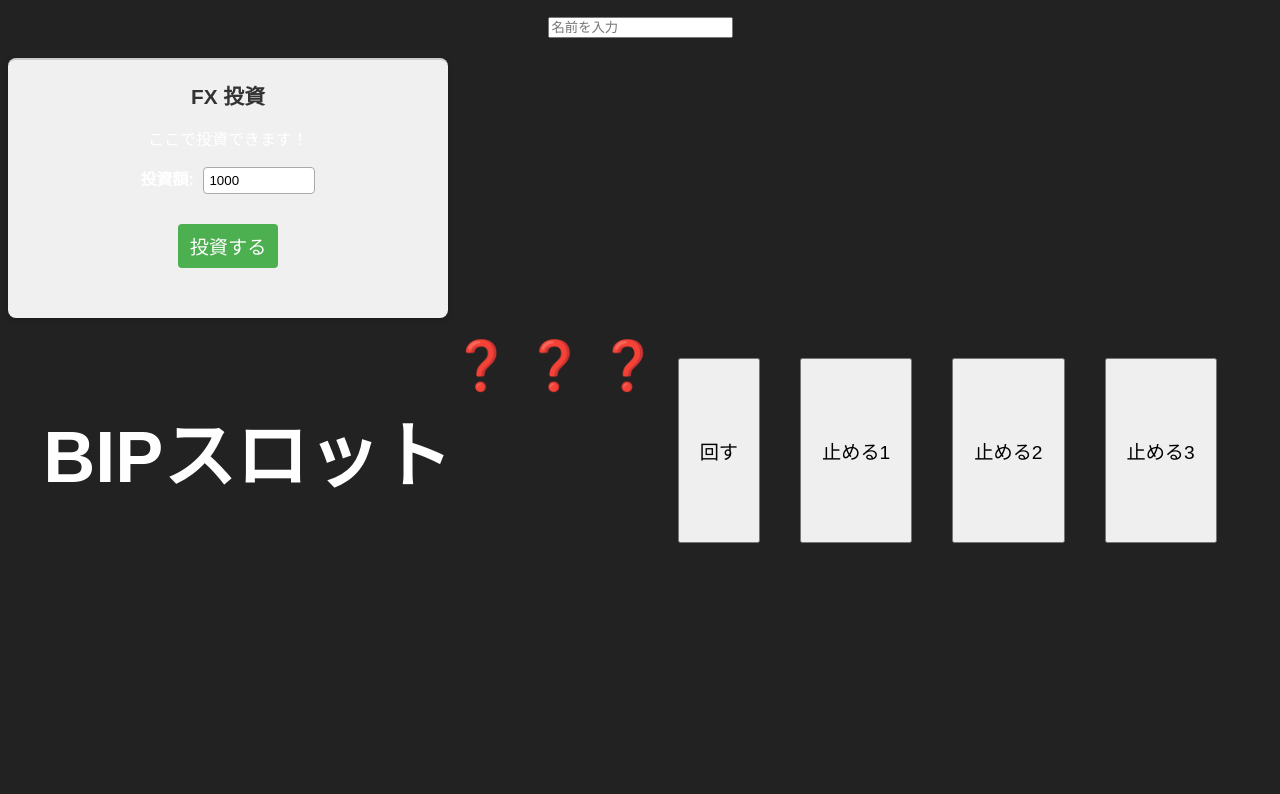
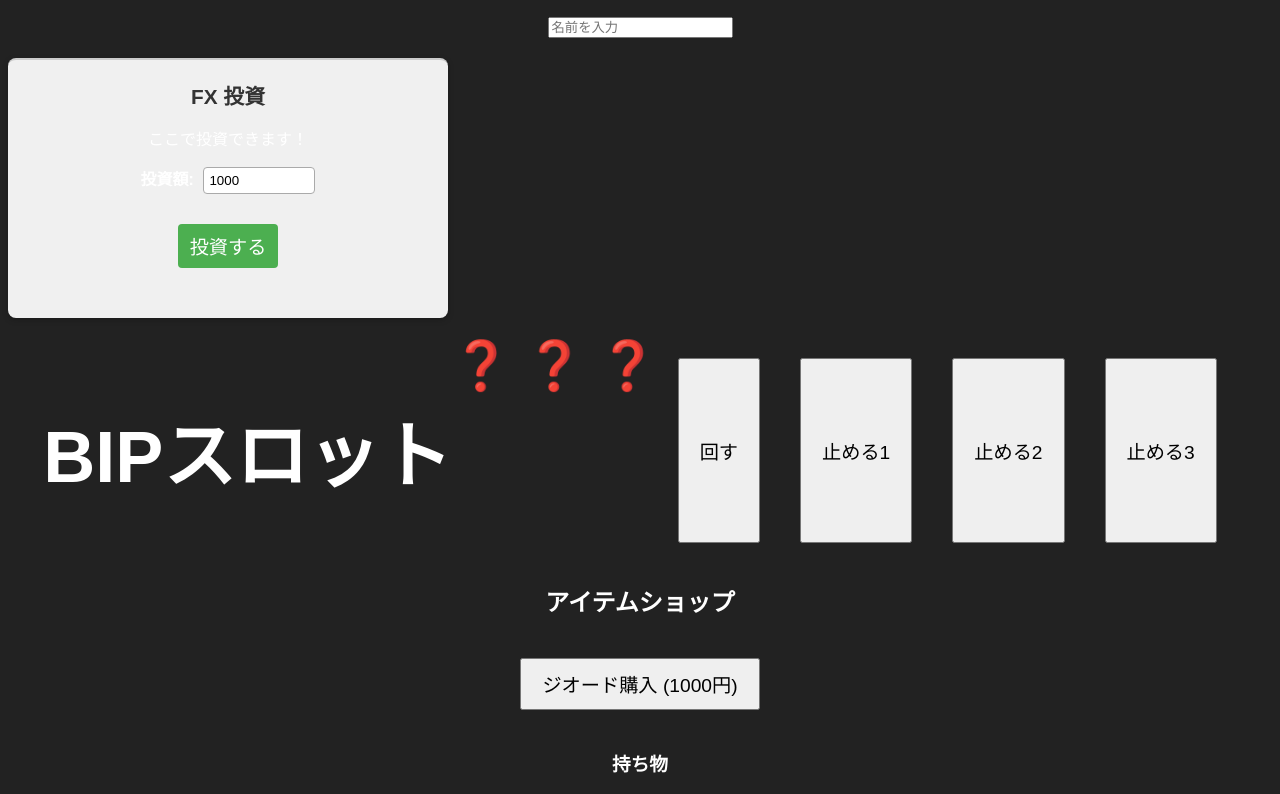
Before and after one commit to adasdasdasdaaaa/patinntinnko, a website: page public/index.html in a window 1280 px wide. Shown: the part 455-1249 px from the top of the page. Before the commit the page ends 1038 px from the top, so only its background shows below. Drawn offline with nearby package versions, Linux system fonts and the light colour scheme; no server answers.

Commit message:
Update index.html

```diff
--- a/public/index.html
+++ b/public/index.html
@@ -61,6 +61,16 @@
   <div id="bipResult"></div>
 </div>
 
+    <div class="item-panel">
+  <h2>アイテムショップ</h2>
+  <button id="buyGeode">ジオード購入 (1000円)</button>
+  <div id="inventory">
+    <h3>持ち物</h3>
+    <ul id="itemsList"></ul>
+  </div>
+</div>
+
+
   </div>
 </body>
 </html>
```
